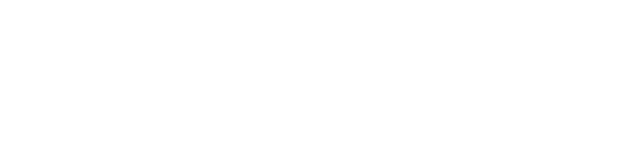
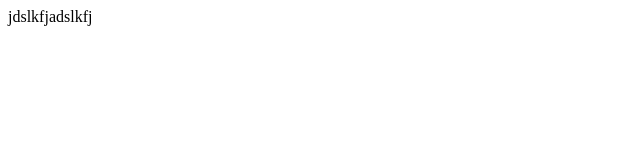
Before and after one commit to yash2411/GitRepo, a plain HTML site: page index.html in a window 1280 px wide. Shown: the whole page, without its empty margins (0-640 px from the left). Drawn offline with Linux system fonts and the light colour scheme.

Commit message:
commit done

```diff
--- a/index.html
+++ b/index.html
@@ -5,6 +5,6 @@
     <title>Document</title>
 </head>
 <body>
-
+    jdslkfjadslkfj
 </body>
 </html>
```
